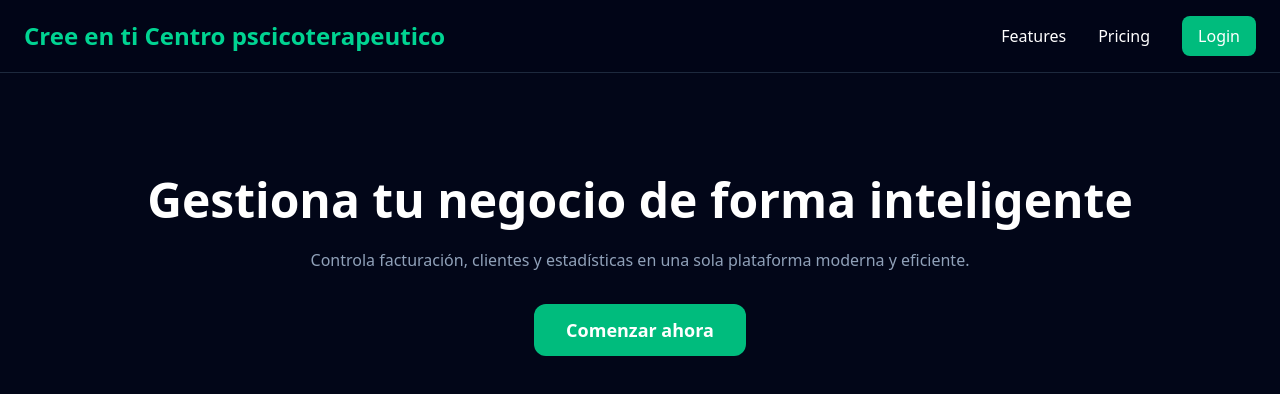
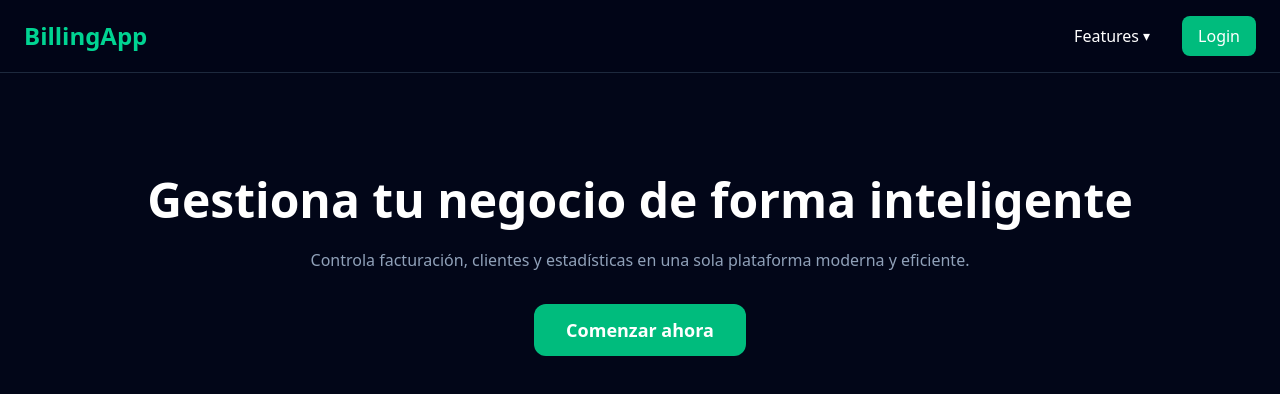
Before and after one commit to joserrestre1002/WebBillingapp, a React (Vite) app: page / in a window 1280 px wide. Shown: the top 394 px of the page. Built offline with nearby package versions, Linux system fonts and the light colour scheme.

Commit message:
dropdown list added to navbar

```diff
--- a/src/features/landing/components/Navbar.tsx
+++ b/src/features/landing/components/Navbar.tsx
@@ -3,6 +3,7 @@ import { useNavigate } from "react-router-dom";
 
 export const Navbar = () => {
     const [isOpen, setIsOpen] = useState(false);
+    const [isDropdownOpen, setIsDropdownOpen] = useState(false);
     const navigate = useNavigate();
 
     return (
@@ -14,17 +15,47 @@ export const Navbar = () => {
                     onClick={() => navigate("/")}
                     className="text-2xl font-bold text-emerald-400 cursor-pointer"
                 >
-                    Cree en ti Centro pscicoterapeutico
+                    BillingApp
                 </h1>
 
                 {/* Desktop Menu */}
-                <nav className="hidden items-center gap-8 md:flex">
-                    <a href="#features" className="transition hover:text-emerald-400">
-                        Features
-                    </a>
-                    <a href="#pricing" className="transition hover:text-emerald-400">
-                        Pricing
-                    </a>
+                <nav className="relative hidden items-center gap-8 md:flex">
+
+                    {/* Dropdown Trigger */}
+                    <div className="relative">
+                        <button
+                            onClick={() => setIsDropdownOpen(!isDropdownOpen)}
+                            className="flex items-center gap-1 hover:text-emerald-400 transition"
+                        >
+                            Features
+                            <span className="text-sm">▾</span>
+                        </button>
+
+                        {/* Dropdown Menu */}
+                        {isDropdownOpen && (
+                            <div className="absolute top-10 left-0 w-48 rounded-xl border border-slate-700 bg-slate-900 py-2 shadow-lg">
+                                <button
+                                    onClick={() => {
+                                        navigate("/login");
+                                        setIsDropdownOpen(false);
+                                    }}
+                                    className="block w-full text-left px-4 py-2 hover:bg-slate-800"
+                                >
+                                    Facturación
+                                </button>
+
+                                <button
+                                    onClick={() => {
+                                        navigate("/login");
+                                        setIsDropdownOpen(false);
+                                    }}
+                                    className="block w-full text-left px-4 py-2 hover:bg-slate-800"
+                                >
+                                    Clientes
+                                </button>
+                            </div>
+                        )}
+                    </div>
 
                     <button
                         onClick={() => navigate("/login")}
@@ -46,12 +77,20 @@ export const Navbar = () => {
             {/* Mobile Menu */}
             {isOpen && (
                 <div className="space-y-4 bg-slate-900 px-6 pb-4 md:hidden">
-                    <a href="#features" className="block">
-                        Features
-                    </a>
-                    <a href="#pricing" className="block">
-                        Pricing
-                    </a>
+                    <button
+                        onClick={() => navigate("/login")}
+                        className="block w-full text-left"
+                    >
+                        Facturación
+                    </button>
+
+                    <button
+                        onClick={() => navigate("/login")}
+                        className="block w-full text-left"
+                    >
+                        Clientes
+                    </button>
+
                     <button
                         onClick={() => navigate("/login")}
                         className="w-full bg-emerald-500 py-2 rounded-lg"
--- a/src/index.output.css
+++ b/src/index.output.css
@@ -17,6 +17,7 @@
     --color-emerald-500: oklch(69.6% 0.17 162.48);
     --color-emerald-600: oklch(59.6% 0.145 163.225);
     --color-slate-400: oklch(70.4% 0.04 256.788);
+    --color-slate-700: oklch(37.2% 0.044 257.287);
     --color-slate-800: oklch(27.9% 0.041 260.031);
     --color-slate-900: oklch(20.8% 0.042 265.755);
     --color-slate-950: oklch(12.9% 0.042 264.695);
@@ -25,6 +26,8 @@
     --container-md: 28rem;
     --container-2xl: 42rem;
     --container-7xl: 80rem;
+    --text-sm: 0.875rem;
+    --text-sm--line-height: calc(1.25 / 0.875);
     --text-lg: 1.125rem;
     --text-lg--line-height: calc(1.75 / 1.125);
     --text-2xl: 1.5rem;
@@ -212,11 +215,20 @@
     white-space: nowrap;
     border-width: 0;
   }
+  .absolute {
+    position: absolute;
+  }
   .fixed {
     position: fixed;
   }
+  .relative {
+    position: relative;
+  }
   .top-0 {
     top: calc(var(--spacing) * 0);
+  }
+  .top-10 {
+    top: calc(var(--spacing) * 10);
   }
   .left-0 {
     left: calc(var(--spacing) * 0);
@@ -260,6 +272,9 @@
   .min-h-screen {
     min-height: 100vh;
   }
+  .w-48 {
+    width: calc(var(--spacing) * 48);
+  }
   .w-full {
     width: 100%;
   }
@@ -293,6 +308,9 @@
   .justify-center {
     justify-content: center;
   }
+  .gap-1 {
+    gap: calc(var(--spacing) * 1);
+  }
   .gap-4 {
     gap: calc(var(--spacing) * 4);
   }
@@ -325,6 +343,9 @@
   .border-b {
     border-bottom-style: var(--tw-border-style);
     border-bottom-width: 1px;
+  }
+  .border-slate-700 {
+    border-color: var(--color-slate-700);
   }
   .border-slate-800 {
     border-color: var(--color-slate-800);
@@ -407,6 +428,9 @@
   .text-center {
     text-align: center;
   }
+  .text-left {
+    text-align: left;
+  }
   .text-2xl {
     font-size: var(--text-2xl);
     line-height: var(--tw-leading, var(--text-2xl--line-height));
@@ -426,6 +450,10 @@
   .text-lg {
     font-size: var(--text-lg);
     line-height: var(--tw-leading, var(--text-lg--line-height));
+  }
+  .text-sm {
+    font-size: var(--text-sm);
+    line-height: var(--tw-leading, var(--text-sm--line-height));
   }
   .font-bold {
     --tw-font-weight: var(--font-weight-bold);
@@ -486,6 +514,13 @@
     &:hover {
       @media (hover: hover) {
         background-color: var(--color-green-300);
+      }
+    }
+  }
+  .hover\:bg-slate-800 {
+    &:hover {
+      @media (hover: hover) {
+        background-color: var(--color-slate-800);
       }
     }
   }
```
